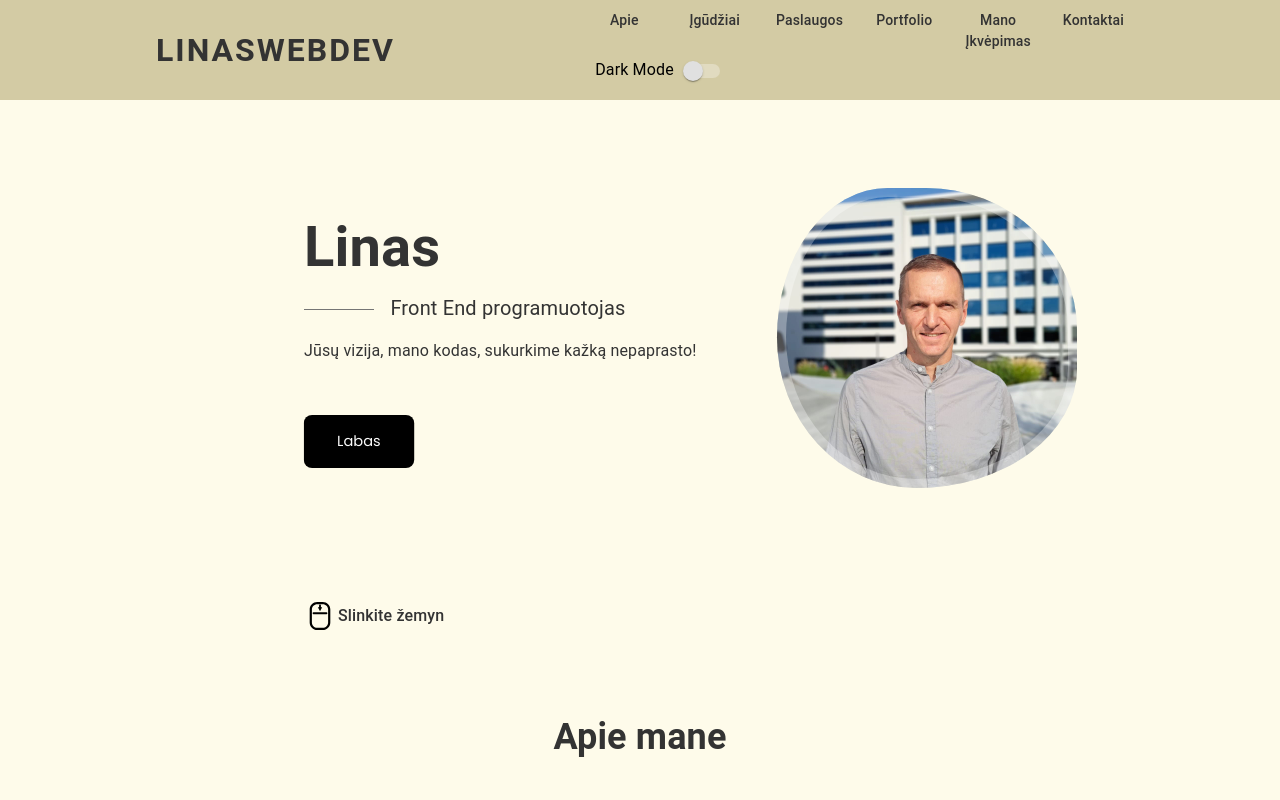
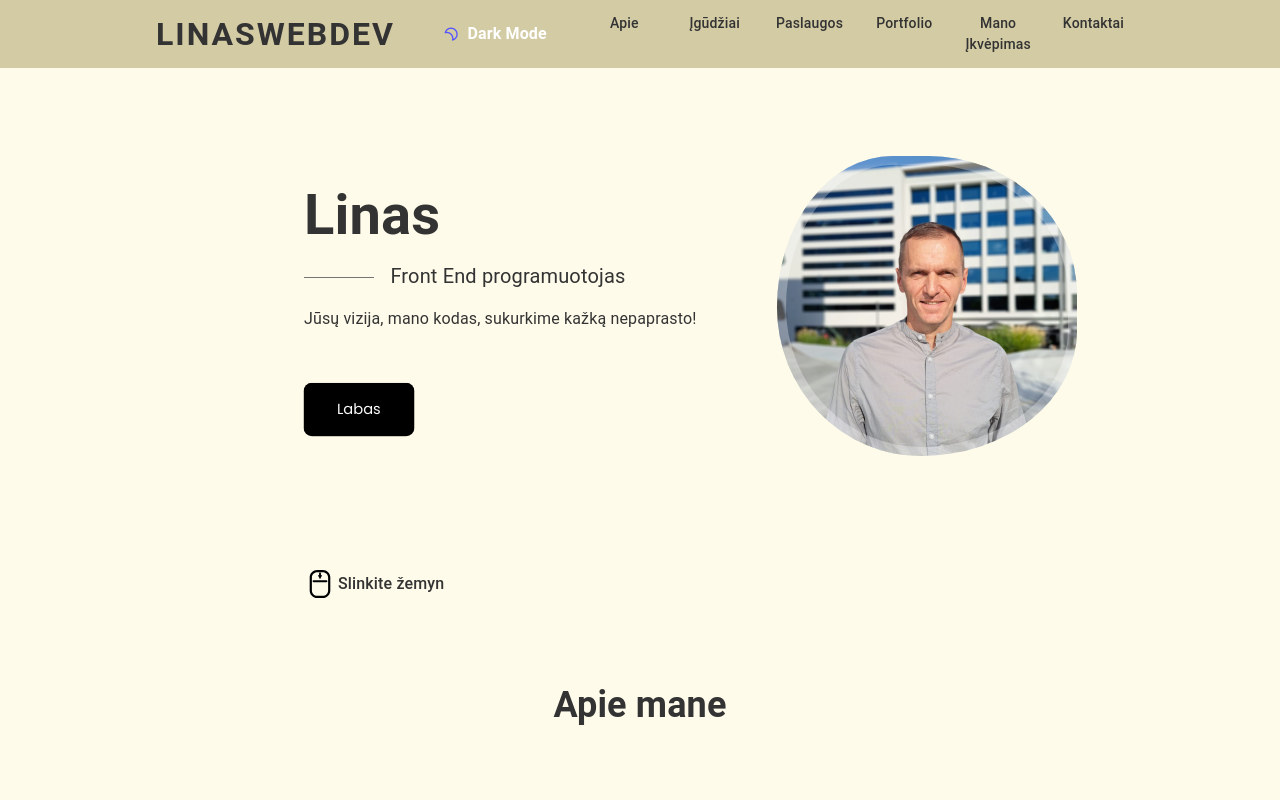
Before and after one commit to L11nas/Portfolio, a React (Vite) app: page / in a window 1280 px wide. Shown: the top 800 px of the page. Built offline with nearby package versions, Linux system fonts and the light colour scheme.

Commit message:
dark mode button update

```diff
--- a/src/ThemeContext.jsx
+++ b/src/ThemeContext.jsx
@@ -1,5 +1,8 @@
 import React, { createContext, useContext, useState } from 'react';
-import { createTheme } from '@mui/material/styles';
+import {
+  createTheme,
+  ThemeProvider as MuiThemeProvider,
+} from '@mui/material/styles';
 import CssBaseline from '@mui/material/CssBaseline';
 
 const ThemeContext = createContext();
@@ -19,8 +22,11 @@ export const ThemeProvider = ({ children }) => {
 
   return (
     <ThemeContext.Provider value={{ darkMode, toggleDarkMode }}>
-      <CssBaseline theme={darkTheme} />
-      {children}
+      {/* Apklijuok visus komponentus su MuiThemeProvider ir pritaikyk tema */}
+      <MuiThemeProvider theme={darkTheme}>
+        <CssBaseline />
+        {children}
+      </MuiThemeProvider>
     </ThemeContext.Provider>
   );
 };
--- a/src/components/Header/Header.jsx
+++ b/src/components/Header/Header.jsx
@@ -1,7 +1,6 @@
 import React, { useEffect, useState } from 'react';
 import './header.css';
 import { useDarkMode } from '../../ThemeContext';
-import { Switch } from '@mui/material';
 
 const Header = () => {
   const { toggleDarkMode, darkMode } = useDarkMode();
@@ -18,11 +17,7 @@ const Header = () => {
 
     handleInitialScroll();
 
-    const handleScroll = () => {
-      const header = document.querySelector('.header');
-      if (window.scrollY > 80) header.classList.add('scroll-header');
-      else header.classList.remove('scroll-header');
-    };
+    const handleScroll = () => {};
 
     window.addEventListener('scroll', handleScroll);
     return () => {
@@ -49,6 +44,16 @@ const Header = () => {
         <a href='index.html' className='nav__logo'>
           <span className='logo-text'>Linaswebdev</span>
         </a>
+
+        <div className='dark-mode-toggle' onClick={handleToggleDarkMode}>
+          <i className={`bx ${darkMode ? 'bx-sun' : 'bx-moon'}`} />
+          <span>{darkMode ? 'Light Mode' : 'Dark Mode'}</span>
+        </div>
+
+        <div className='nav__toggle' onClick={() => showMenu(!toggle)}>
+          <i className='bx bx-menu' aria-label='Toggle menu'></i>
+        </div>
+
         <div className={toggle ? 'nav__menu show-menu' : 'nav__menu'}>
           <i
             className='bx bx-x nav__close'
@@ -75,8 +80,8 @@ const Header = () => {
                   }
                 >
                   <i
-                    className={`bx bx-${
-                      item === 'Mano Įkvėpimas'
+                    className={`bx bx-$
+                      {item === 'Mano Įkvėpimas'
                         ? 'heart'
                         : item === 'Portfolio'
                         ? 'rocket'
@@ -92,19 +97,6 @@ const Header = () => {
               </li>
             ))}
           </ul>
-          <div className='dark-mode-toggle' onClick={handleToggleDarkMode}>
-            {darkMode ? 'White Mode' : 'Dark Mode'}
-            <Switch
-              checked={darkMode}
-              color='default'
-              name='darkModeSwitch'
-              inputProps={{ 'aria-label': 'toggle dark mode' }}
-            />
-          </div>
-        </div>
-
-        <div className='nav__toggle' onClick={() => showMenu(!toggle)}>
-          <i className='bx bx-menu' aria-label='Toggle menu'></i>
         </div>
       </nav>
     </header>
--- a/src/components/Header/header.css
+++ b/src/components/Header/header.css
@@ -98,9 +98,34 @@
   background-color: #000;
   color: #fff;
 }
+/*patobulinimas*/
 .dark-mode-toggle {
-  color: #000;
+  display: flex;
+  align-items: center;
+  gap: 0.5rem;
+  cursor: pointer;
+  font-weight: bold;
+  font-size: 1rem;
+  transition: color 0.3s ease, background-color 0.3s ease;
 }
+.dark-mode-toggle:hover {
+  color: #ffcc00; /* Saulės spalva */
+  text-shadow: 0 0 5px rgba(255, 204, 0, 0.8);
+}
+.dark-mode-toggle i {
+  transition: transform 0.3s ease, color 0.3s ease;
+}
+
+.dark-mode-toggle i.bx-sun {
+  transform: rotate(0deg);
+  color: #ffcc00;
+}
+
+.dark-mode-toggle i.bx-moon {
+  transform: rotate(180deg);
+  color: #5555ff;
+}
+
 .dark-mode .dark-mode-toggle {
   color: #fff;
 }
@@ -117,7 +142,10 @@
 .dark-mode .nav__close {
   color: #fff;
 }
-
+.dark-mode-toggle {
+  padding: 0.5rem;
+  border-radius: 0.5rem;
+}
 @media screen and (max-width: 768px) {
   .header {
     top: initial;
@@ -178,7 +206,9 @@
   .dark-mode .nav__menu {
     background-color: #333; /* Tamsesnis fonas dark mode */
   }
-
+  .dark-mode-toggle {
+    font-size: 0.9rem;
+  }
   /* Tekstas "White Mode" ir "Black Mode" spalvos dark mode */
   .dark-mode .dark-mode-toggle {
     color: #fff; /* Baltas tekstas dark mode */
@@ -187,7 +217,7 @@
   /* Užrašų spalva dark mode */
   .dark-mode .nav__link,
   .dark-mode .nav__icon {
-    color: #000; /* Juoda spalva pavadinimams ir ikonoms, jei dark mode reikia kontrasto */
+    color: #fff; /* Juoda spalva pavadinimams ir ikonoms, jei dark mode reikia kontrasto */
   }
 }
 
--- a/src/components/contact/Contact.jsx
+++ b/src/components/contact/Contact.jsx
@@ -11,6 +11,7 @@ const Contact = () => {
     name: '',
     email: '',
     project: '',
+    privacyPolicy: false,
   });
   const [errorMessage, setErrorMessage] = useState('');
 
@@ -28,7 +29,7 @@ const Contact = () => {
       )
       .then((response) => {
         console.log('Email sent successfully:', response);
-        setFormData({ name: '', email: '', project: '' }); // Reset the form after successful email send
+        setFormData({ name: '', email: '', project: '', privacyPolicy: false });
       })
       .catch((error) => {
         console.error('Error sending email:', error);
@@ -38,14 +39,20 @@ const Contact = () => {
   const handleSubmit = (e) => {
     e.preventDefault();
 
-    // Check if any of the required fields are empty
-    if (!formData.name || !formData.email || !formData.project) {
-      setErrorMessage('Fields are empty. Please fill them.');
+    if (
+      !formData.name ||
+      !formData.email ||
+      !formData.project ||
+      !formData.privacyPolicy
+    ) {
+      setErrorMessage(
+        'Fields are empty or Privacy Policy is not accepted. Please fill all required fields.'
+      );
       return;
     }
 
     setErrorMessage('');
-    sendEmail(); // Call sendEmail only if there are no errors
+    sendEmail();
   };
 
   return (
@@ -58,8 +65,6 @@ const Contact = () => {
             <h3 className='contact__title'>Pasikalbėk su manimi</h3>
 
             <div className='contact__info'>
-              {/* Contact Cards */}
-              {/* El.paštas */}
               <div className='contact__card'>
                 <i className='bx bx-mail-send contact__card-icon'></i>
                 <h3 className='contact__card-title'>El.paštas</h3>
@@ -74,7 +79,6 @@ const Contact = () => {
                   <i className='bx bx-right-arrow-alt contact__button-icon'></i>
                 </a>
               </div>
-              {/* Whatsapp */}
               <div className='contact__card'>
                 <i className='bx bxl-whatsapp contact__card-icon'></i>
                 <h3 className='contact__card-title'>Whatsapp</h3>
@@ -87,7 +91,6 @@ const Contact = () => {
                   <i className='bx bx-right-arrow-alt contact__button-icon'></i>
                 </a>
               </div>
-              {/* Messenger */}
               <div className='contact__card'>
                 <i className='bx bxl-messenger contact__card-icon'></i>
                 <h3 className='contact__card-title'>Messenger</h3>
@@ -152,6 +155,30 @@ const Contact = () => {
                   }
                 ></textarea>
               </div>
+              <div className='contact__form-div'>
+                <label className='contact__form-checkbox'>
+                  <input
+                    type='checkbox'
+                    name='privacyPolicy'
+                    required
+                    checked={formData.privacyPolicy}
+                    onChange={(e) =>
+                      setFormData({
+                        ...formData,
+                        privacyPolicy: e.target.checked,
+                      })
+                    }
+                  />
+                  Sutinku su{' '}
+                  <a
+                    href='/privatumo-politika'
+                    target='_blank'
+                    rel='noopener noreferrer'
+                  >
+                    Privatumo politika
+                  </a>
+                </label>
+              </div>
               <button type='submit' id='helloButton'>
                 Siųsti žinutę
               </button>
--- a/src/components/contact/contact.css
+++ b/src/components/contact/contact.css
@@ -149,6 +149,32 @@
   color: #ffffff;
   border: 1px solid #6b2c2c;
 }
+.contact__form-checkbox {
+  display: flex;
+  align-items: center;
+  gap: 0.5rem;
+  font-size: var(--small-font-size);
+  color: var(--text-color);
+}
+
+.contact__form-checkbox input[type='checkbox'] {
+  margin: 0;
+  width: 1rem;
+  height: 1rem;
+}
+
+.contact__form-checkbox a {
+  color: var(--primary-color);
+  text-decoration: underline;
+}
+
+.dark-mode .contact__form-checkbox {
+  color: #fff;
+}
+
+.dark-mode .contact__form-checkbox a {
+  color: #4ba6ff;
+}
 
 /* Media queries for responsiveness */
 @media screen and (max-width: 992px) {
--- a/src/components/work/Data.jsx
+++ b/src/components/work/Data.jsx
@@ -39,6 +39,7 @@ export const projectsData = [
     id: 6,
     image: work6,
     category: 'Puslapiai',
+    title: 'Bėgimo plano puslapis',
     Link: 'https://begimoplanas.netlify.app/',
     githubLink: 'https://github.com/L11nas/Runwebas.git',
   },
```
